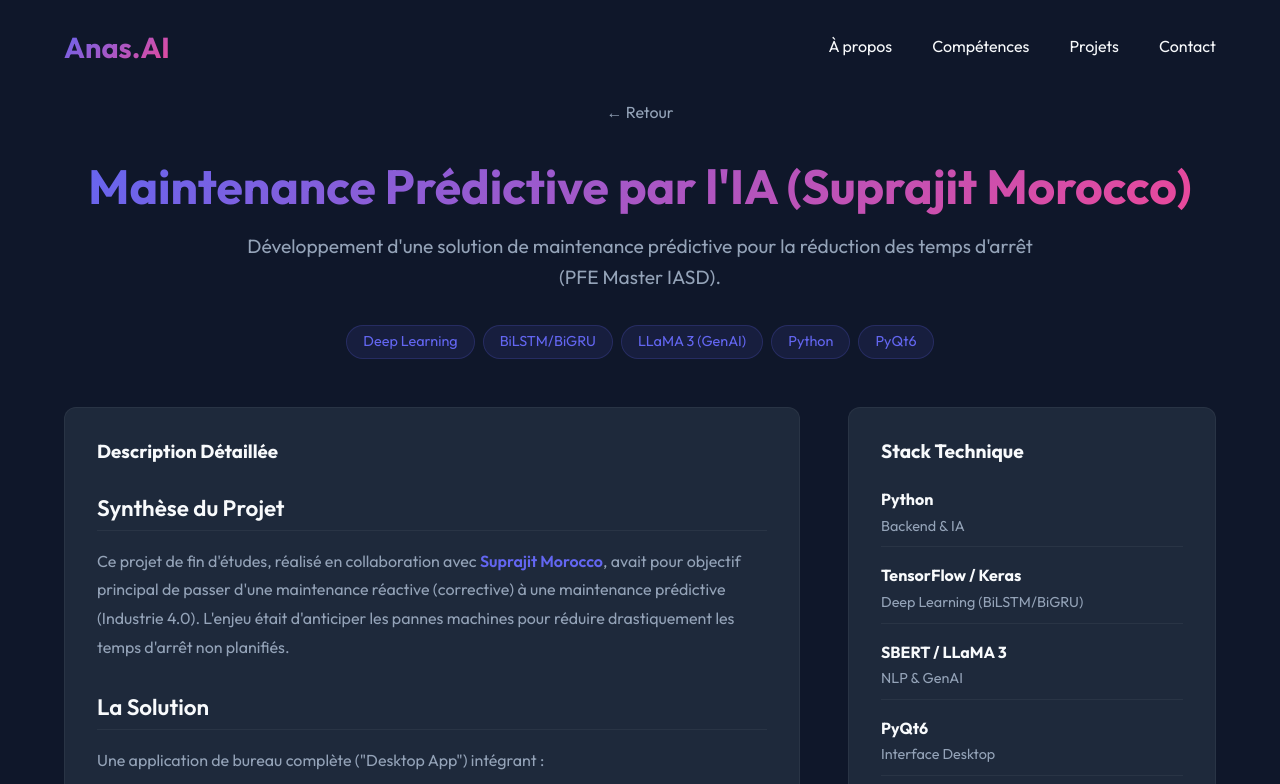
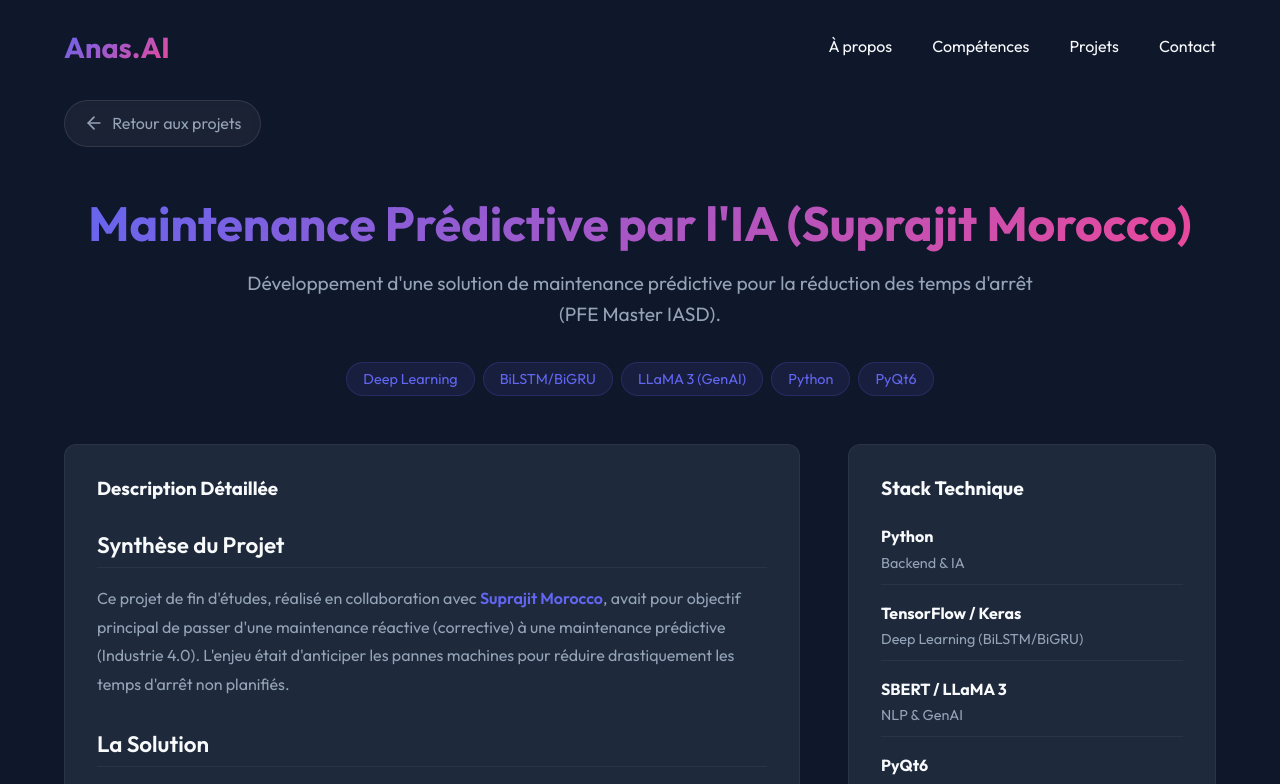
Before and after one commit to anasbouteffah/portfolio, a React (Vite) app: page /portfolio/project/1 in a window 1280 px wide. Shown: the top 784 px of the page. Built offline with nearby package versions, Linux system fonts and the light colour scheme.

Commit message:
déplacé le bouton Retour

```diff
--- a/src/components/ProjectDetails.jsx
+++ b/src/components/ProjectDetails.jsx
@@ -24,10 +24,18 @@
     <div className="project-details">
       {/* Hero */}
       <section className="project-hero">
-        <div className="container" style={{textAlign: 'center'}}>
-          <Link to="/" style={{display: 'inline-flex', alignItems: 'center', marginBottom: '2rem', color: 'var(--text-secondary)', textDecoration: 'none'}}>
-            ← Retour
+        <div className="container">
+          <div style={{textAlign: 'left', marginBottom: '1rem'}}>
+            <Link to="/" className="btn-back">
+              <svg xmlns="http://www.w3.org/2000/svg" width="20" height="20" viewBox="0 0 24 24" fill="none" stroke="currentColor" strokeWidth="2" strokeLinecap="round" strokeLinejoin="round">
+                <line x1="19" y1="12" x2="5" y2="12"></line>
+                <polyline points="12 19 5 12 12 5"></polyline>
+              </svg>
+              Retour aux projets
             </Link>
+          </div>
+
+          <div style={{textAlign: 'center'}}>
             <h1>{project.title}</h1>
             <p style={{fontSize: '1.2rem', color: 'var(--text-secondary)', maxWidth: '800px', margin: '0 auto'}}>
               {project.shortDescription}
@@ -46,6 +54,7 @@
                   {tag}
                 </span>
               ))}
+            </div>
           </div>
         </div>
       </section>
--- a/src/index.css
+++ b/src/index.css
@@ -338,6 +338,38 @@
   border-top: 1px solid rgba(255,255,255,0.05);
 }
 
+/* Back Button */
+.btn-back {
+  display: inline-flex;
+  align-items: center;
+  gap: 0.5rem;
+  padding: 0.6rem 1.2rem;
+  background: rgba(255, 255, 255, 0.05);
+  border: 1px solid rgba(255, 255, 255, 0.1);
+  border-radius: 50px;
+  color: var(--text-secondary);
+  font-weight: 500;
+  transition: all 0.3s ease;
+  margin-bottom: 2rem;
+  backdrop-filter: blur(5px);
+}
+
+.btn-back:hover {
+  background: rgba(99, 102, 241, 0.15);
+  border-color: var(--primary-color);
+  color: white;
+  transform: translateX(-5px);
+  box-shadow: 0 4px 12px rgba(99, 102, 241, 0.2);
+}
+
+.btn-back svg {
+  transition: transform 0.3s;
+}
+
+.btn-back:hover svg {
+  transform: translateX(-3px);
+}
+
 /* Project Details Page */
 .project-details {
   padding-top: 100px;
```
Lines whose indentation alone changed are shown as unchanged.
